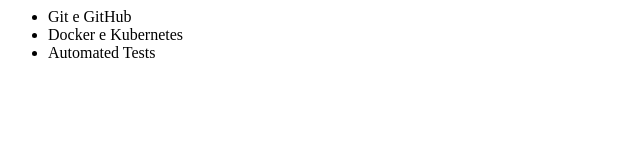
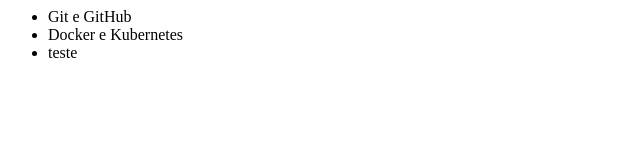
Before and after one commit to Gabibisuca/portal, a plain HTML site: page exemplo.html in a window 1280 px wide. Shown: the whole page, without its empty margins (0-640 px from the left). Drawn offline with Linux system fonts and the light colour scheme.

Commit message:
teste exemplo.html

```diff
--- a/exemplo.html
+++ b/exemplo.html
@@ -4,7 +4,7 @@
     <ul>
       <li>Git e GitHub</li>
       <li>Docker e Kubernetes</li>
-      <li>Automated Tests</li>
+      <li>teste</li>
     <ul>
   </body>
 </html>
```
